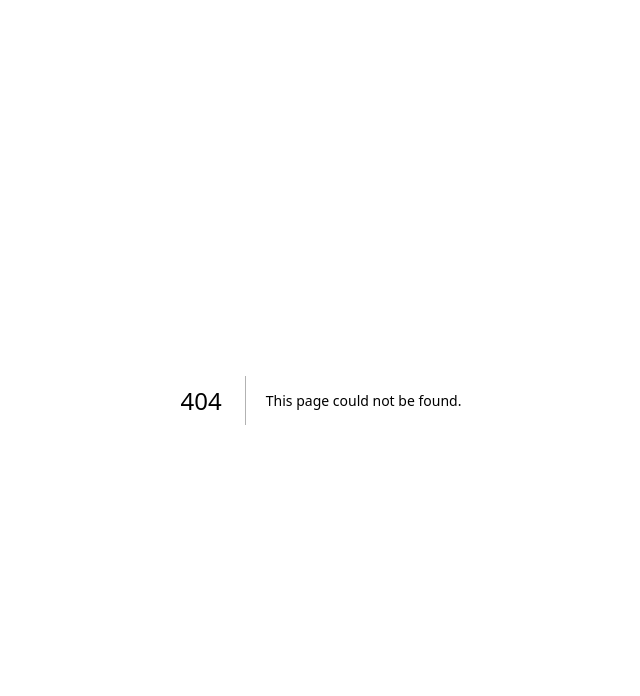
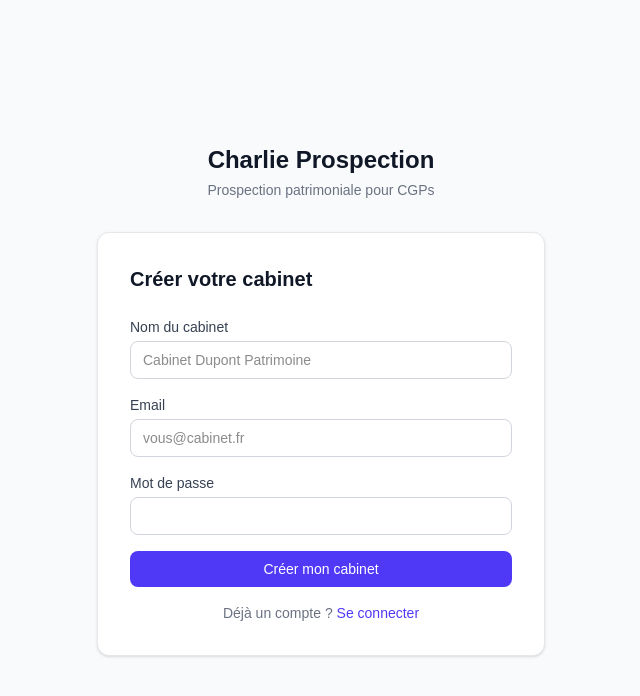
Before and after one commit to mathisbaala/charlie-prospection, a Next.js app: page /signup in a window 1280 px wide. Before the commit this address had no page. Shown: the top 696 px of the page, without its empty margins (319-959 px from the left). Built offline with nearby package versions, Linux system fonts and the light colour scheme; no server answers.

Commit message:
feat: add auth pages (login, signup, callback)

```diff
--- /dev/null
+++ b/app/(auth)/callback/route.ts
@@ -0,0 +1,15 @@
+import { NextResponse } from 'next/server'
+import { createClient } from '@/lib/supabase/server'
+
+export async function GET(request: Request) {
+  const { searchParams, origin } = new URL(request.url)
+  const code = searchParams.get('code')
+  const next = searchParams.get('next') ?? '/dashboard'
+
+  if (code) {
+    const supabase = await createClient()
+    await supabase.auth.exchangeCodeForSession(code)
+  }
+
+  return NextResponse.redirect(`${origin}${next}`)
+}
--- /dev/null
+++ b/app/(auth)/layout.tsx
@@ -0,0 +1,13 @@
+export default function AuthLayout({ children }: { children: React.ReactNode }) {
+  return (
+    <div className="min-h-screen bg-gray-50 flex items-center justify-center p-4">
+      <div className="w-full max-w-md">
+        <div className="text-center mb-8">
+          <h1 className="text-2xl font-bold text-gray-900">Charlie Prospection</h1>
+          <p className="text-sm text-gray-500 mt-1">Prospection patrimoniale pour CGPs</p>
+        </div>
+        {children}
+      </div>
+    </div>
+  )
+}
--- /dev/null
+++ b/app/(auth)/login/page.tsx
@@ -0,0 +1,70 @@
+'use client'
+import { useState } from 'react'
+import { useRouter } from 'next/navigation'
+import Link from 'next/link'
+import { createClient } from '@/lib/supabase/client'
+
+export default function LoginPage() {
+  const [email, setEmail] = useState('')
+  const [password, setPassword] = useState('')
+  const [error, setError] = useState<string | null>(null)
+  const [loading, setLoading] = useState(false)
+  const router = useRouter()
+  const supabase = createClient()
+
+  async function handleLogin(e: React.FormEvent) {
+    e.preventDefault()
+    setLoading(true)
+    setError(null)
+    const { error } = await supabase.auth.signInWithPassword({ email, password })
+    if (error) {
+      setError(error.message)
+      setLoading(false)
+    } else {
+      router.push('/dashboard')
+    }
+  }
+
+  return (
+    <div className="bg-white rounded-xl shadow-sm border border-gray-200 p-8">
+      <h2 className="text-xl font-semibold text-gray-900 mb-6">Connexion</h2>
+      <form onSubmit={handleLogin} className="space-y-4">
+        <div>
+          <label className="block text-sm font-medium text-gray-700 mb-1">Email</label>
+          <input
+            type="email"
+            value={email}
+            onChange={e => setEmail(e.target.value)}
+            required
+            className="w-full px-3 py-2 border border-gray-300 rounded-lg text-sm focus:outline-none focus:ring-2 focus:ring-indigo-500"
+            placeholder="vous@cabinet.fr"
+          />
+        </div>
+        <div>
+          <label className="block text-sm font-medium text-gray-700 mb-1">Mot de passe</label>
+          <input
+            type="password"
+            value={password}
+            onChange={e => setPassword(e.target.value)}
+            required
+            className="w-full px-3 py-2 border border-gray-300 rounded-lg text-sm focus:outline-none focus:ring-2 focus:ring-indigo-500"
+          />
+        </div>
+        {error && <p className="text-sm text-red-600">{error}</p>}
+        <button
+          type="submit"
+          disabled={loading}
+          className="w-full bg-indigo-600 text-white py-2 px-4 rounded-lg text-sm font-medium hover:bg-indigo-700 disabled:opacity-50 transition-colors"
+        >
+          {loading ? 'Connexion...' : 'Se connecter'}
+        </button>
+      </form>
+      <p className="text-center text-sm text-gray-500 mt-4">
+        Pas encore de compte ?{' '}
+        <Link href="/signup" className="text-indigo-600 hover:underline font-medium">
+          Créer un cabinet
+        </Link>
+      </p>
+    </div>
+  )
+}
--- /dev/null
+++ b/app/(auth)/signup/page.tsx
@@ -0,0 +1,92 @@
+'use client'
+import { useState } from 'react'
+import { useRouter } from 'next/navigation'
+import Link from 'next/link'
+import { createClient } from '@/lib/supabase/client'
+
+export default function SignupPage() {
+  const [name, setName] = useState('')
+  const [email, setEmail] = useState('')
+  const [password, setPassword] = useState('')
+  const [error, setError] = useState<string | null>(null)
+  const [loading, setLoading] = useState(false)
+  const router = useRouter()
+  const supabase = createClient()
+
+  async function handleSignup(e: React.FormEvent) {
+    e.preventDefault()
+    setLoading(true)
+    setError(null)
+    const { error } = await supabase.auth.signUp({
+      email,
+      password,
+      options: { data: { cabinet_name: name } },
+    })
+    if (error) {
+      setError(error.message)
+      setLoading(false)
+    } else {
+      await fetch('/api/auth/create-org', {
+        method: 'POST',
+        headers: { 'Content-Type': 'application/json' },
+        body: JSON.stringify({ name }),
+      })
+      router.push('/dashboard')
+    }
+  }
+
+  return (
+    <div className="bg-white rounded-xl shadow-sm border border-gray-200 p-8">
+      <h2 className="text-xl font-semibold text-gray-900 mb-6">Créer votre cabinet</h2>
+      <form onSubmit={handleSignup} className="space-y-4">
+        <div>
+          <label className="block text-sm font-medium text-gray-700 mb-1">Nom du cabinet</label>
+          <input
+            type="text"
+            value={name}
+            onChange={e => setName(e.target.value)}
+            required
+            className="w-full px-3 py-2 border border-gray-300 rounded-lg text-sm focus:outline-none focus:ring-2 focus:ring-indigo-500"
+            placeholder="Cabinet Dupont Patrimoine"
+          />
+        </div>
+        <div>
+          <label className="block text-sm font-medium text-gray-700 mb-1">Email</label>
+          <input
+            type="email"
+            value={email}
+            onChange={e => setEmail(e.target.value)}
+            required
+            className="w-full px-3 py-2 border border-gray-300 rounded-lg text-sm focus:outline-none focus:ring-2 focus:ring-indigo-500"
+            placeholder="vous@cabinet.fr"
+          />
+        </div>
+        <div>
+          <label className="block text-sm font-medium text-gray-700 mb-1">Mot de passe</label>
+          <input
+            type="password"
+            value={password}
+            onChange={e => setPassword(e.target.value)}
+            required
+            minLength={8}
+            className="w-full px-3 py-2 border border-gray-300 rounded-lg text-sm focus:outline-none focus:ring-2 focus:ring-indigo-500"
+          />
+        </div>
+        {error && <p className="text-sm text-red-600">{error}</p>}
+        <button
+          type="submit"
+          disabled={loading}
+          className="w-full bg-indigo-600 text-white py-2 px-4 rounded-lg text-sm font-medium hover:bg-indigo-700 disabled:opacity-50 transition-colors"
+        >
+          {loading ? 'Création...' : 'Créer mon cabinet'}
+        </button>
+      </form>
+      <p className="text-center text-sm text-gray-500 mt-4">
+        Déjà un compte ?{' '}
+        <Link href="/login" className="text-indigo-600 hover:underline font-medium">
+          Se connecter
+        </Link>
+      </p>
+    </div>
+  )
+}
```
